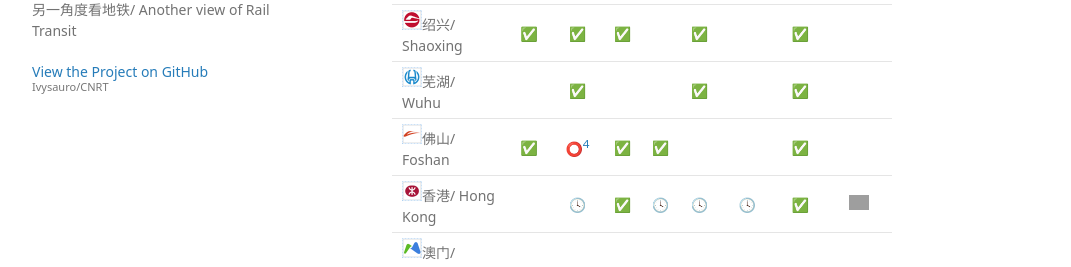
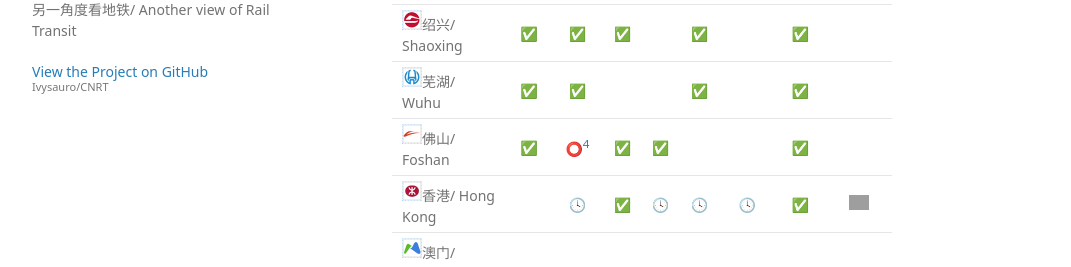
Before and after one commit to Ivysauro/CNRT, a Jekyll site: the page built from data/Pay.md, in a window 1280 px wide and 900 px high, scrolled down 3181 px. Shown: the part 179-446 px from the top of the window, without its empty margins (178-1249 px from the left). Built offline with Jekyll 4.4.1, drawn with Linux system fonts in a browser that asks for light colours; some web fonts are replaced; our own code applies the rules of GitHub Pages for plain Markdown files; a script that is not in the unit is left out; grey boxes are pictures that could not be loaded.

Commit message:
🍊更新芜湖数据及评分
芜湖支持交通联合

```diff
--- a/data/Pay.md
+++ b/data/Pay.md
@@ -82,7 +82,7 @@
 | <img src="https://raw.githubusercontent.com/Ivysauro/CNRT/master/images/city/tay.gif" width="20" hegiht="20"/>太原/ Taiyuan | ✅💥 | | | |  | | ✅ |
 | <img src="https://raw.githubusercontent.com/Ivysauro/CNRT/master/images/city/ly.gif" width="20" hegiht="20"/>洛阳/ Luoyang | ✅ | ✅ | | | ✅💥 | | ✅ |
 | <img src="https://raw.githubusercontent.com/Ivysauro/CNRT/master/images/city/sx.gif" width="20" hegiht="20"/>绍兴/ Shaoxing | ✅ | ✅ | ✅ | | ✅ |  |✅ | |
-| <img src="https://raw.githubusercontent.com/Ivysauro/CNRT/master/images/city/wuh.gif" width="20" hegiht="20"/>芜湖/ Wuhu | | ✅ | | | ✅ | |✅ | |
+| <img src="https://raw.githubusercontent.com/Ivysauro/CNRT/master/images/city/wuh.gif" width="20" hegiht="20"/>芜湖/ Wuhu | ✅ | ✅ | | | ✅ | |✅ | |
 | <img src="https://raw.githubusercontent.com/Ivysauro/CNRT/master/images/city/fs.gif" width="20" hegiht="20"/>佛山/ Foshan | ✅ | ⭕[^gz] | ✅ | ✅ |  || ✅ | |
 | <img src="https://raw.githubusercontent.com/Ivysauro/CNRT/master/images/city/hk.gif" width="20" hegiht="20"/>香港/ Hong Kong | | 🕓 | ✅ | 🕓 | 🕓 | 🕓 | ✅ | <img src="https://raw.githubusercontent.com/Ivysauro/CNRT/master/images/AlipayHK.png" width="20" hegiht="20" alt="AlipayHK"/> |
 | <img src="https://raw.githubusercontent.com/Ivysauro/CNRT/master/images/city/mo.gif" width="20" hegiht="20"/>澳门/ Macao | | | | | | | | |
@@ -240,7 +240,7 @@
 | <img src="https://raw.githubusercontent.com/Ivysauro/CNRT/master/images/city/tay.gif" width="20" hegiht="20"/>太原/ Taiyuan | ⭕ | ⭕ | ⭕- | ✅ | ❌ | 45 |
 | <img src="https://raw.githubusercontent.com/Ivysauro/CNRT/master/images/city/ly.gif" width="20" hegiht="20"/>洛阳/ Luoyang | ⭕ | ❌ | ✅ | ✅ | ❌ | 50 |
 | <img src="https://raw.githubusercontent.com/Ivysauro/CNRT/master/images/city/sx.gif" width="20" hegiht="20"/>绍兴/ Shaoxing | ✅ | ⭕ | ✅ | ✅ | ❌ | 70 |
-| <img src="https://raw.githubusercontent.com/Ivysauro/CNRT/master/images/city/wuh.gif" width="20" hegiht="20"/>芜湖/ Wuhu | ⭕ | ⭕ | ✅ | ❌ | ❌ | 40 |
+| <img src="https://raw.githubusercontent.com/Ivysauro/CNRT/master/images/city/wuh.gif" width="20" hegiht="20"/>芜湖/ Wuhu | ⭕ | ⭕ | ✅ | ✅ | ❌ | 60 |
 | <img src="https://raw.githubusercontent.com/Ivysauro/CNRT/master/images/city/fs.gif" width="20" hegiht="20"/>佛山/ Foshan | ✅ | ✅ | ⭕ | ✅ | ✅ | **90** |
 | <img src="https://raw.githubusercontent.com/Ivysauro/CNRT/master/images/city/hk.gif" width="20" hegiht="20"/>香港/ Hong Kong | ✅ | ⭕ | ⭕- | | ⭕- | - |
 | <img src="https://raw.githubusercontent.com/Ivysauro/CNRT/master/images/city/mo.gif" width="20" hegiht="20"/>澳门/ Macao | | | ⭕- | | | - |
```
